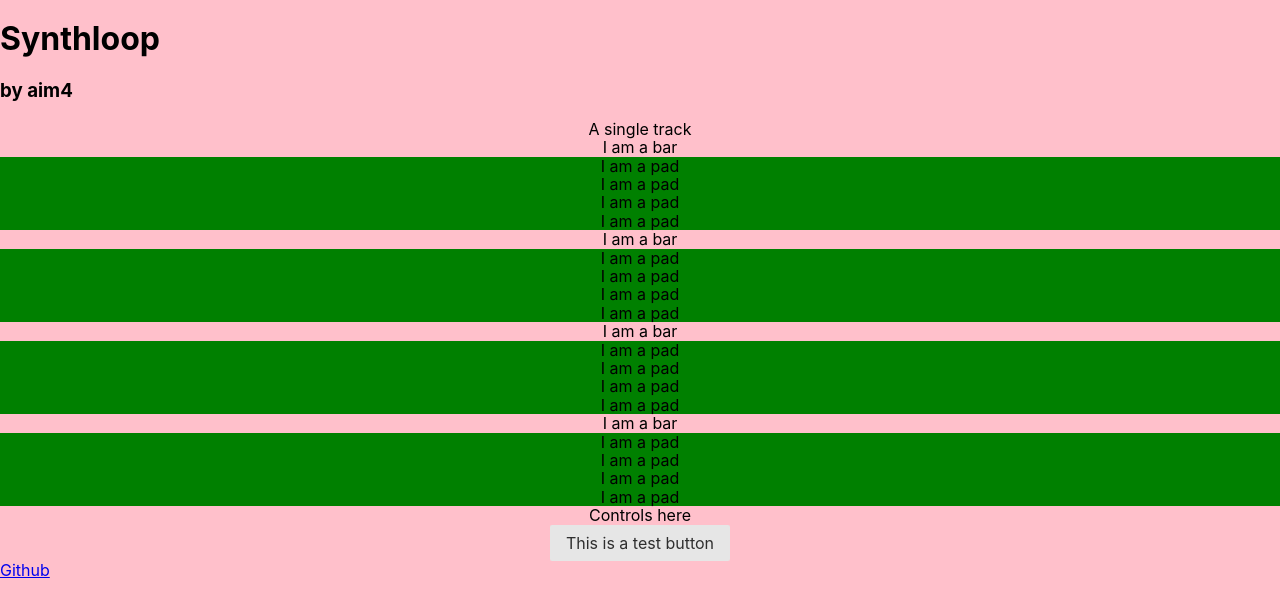
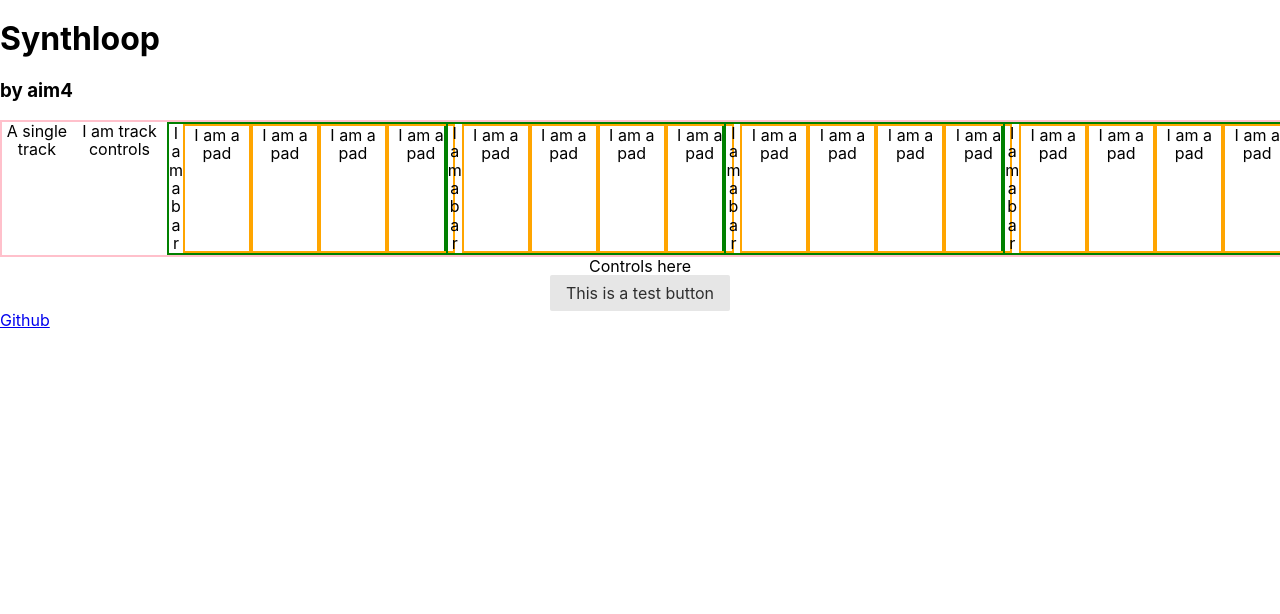
Before and after one commit to aim4/synthloop, a React (Create React App) app: page / in a window 1280 px wide. Shown: the top 614 px of the page. Built offline with nearby package versions, Linux system fonts and the light colour scheme.

Commit message:
Add basic styling for TrackList and sub components, removing pure.css grids

```diff
--- a/src/App.js
+++ b/src/App.js
@@ -1,6 +1,5 @@
 import React from 'react';
 import './css/App.css';
-import './css/styles.css';
 import MainControls from './components/MainControls.js';
 import TrackList from './components/TrackList.js';
 
--- a/src/components/Bar.js
+++ b/src/components/Bar.js
@@ -1,19 +1,20 @@
 import React, { Component } from 'react';
 import Pad from './Pad.js';
 import * as CONST from '../constants.js';
+import '../css/Bar.css';
 
 class Bar extends Component {
     render() {
         const pads = [];
         for (let i = 0; i < CONST.NUM_PADS_PER_BAR; i++) {
             pads.push((
-                <Pad key={i}></Pad>
+                <Pad key={i} className=""></Pad>
             ));
         }
 
         // TODO add pad-active class if pad is active
         return (
-            <div className="bar">
+            <div className={'Bar'}>
                 I am a bar
                 {pads}
             </div>
--- a/src/components/Pad.js
+++ b/src/components/Pad.js
@@ -1,4 +1,5 @@
 import React, { Component } from 'react';
+import '../css/Pad.css';
 
 class Pad extends Component {
     state = {
@@ -15,8 +16,9 @@ class Pad extends Component {
     render() {
         // TODO add pad-active class if pad is active
         return (
-            <div className="pad">
-                I am a pad
+            <div className="Pad">
+                <span>I am a pad</span>
+                {/* I am a pad */}
             </div>
         );
     }
--- a/src/components/Track.js
+++ b/src/components/Track.js
@@ -1,6 +1,8 @@
 import React, { Component } from 'react';
 import Bar from './Bar.js';
+import TrackControls from './TrackControls.js';
 import * as CONST from '../constants.js';
+import '../css/Track.css';
 
 class Track extends Component {
     constructor(props) {
@@ -30,8 +32,9 @@ class Track extends Component {
         }
 
         return (
-            <div className="track">
+            <div className={'Track'}>
                 A single track
+                <TrackControls></TrackControls>
                 {bars}
             </div>
         );
--- a/src/components/TrackList.js
+++ b/src/components/TrackList.js
@@ -1,5 +1,6 @@
 import React, { Component } from 'react';
 import Track from './Track.js';
+import '../css/TrackList.css';
 
 class TrackList extends Component {
     state = {
@@ -10,7 +11,7 @@ class TrackList extends Component {
 
     render() {
         return (
-            <div className="track-list">
+            <div className={'TrackList'}>
                 {
                     this.state.tracks.map((track) => (
                         <Track track={track} key={track.id}></Track>
--- a/src/css/App.css
+++ b/src/css/App.css
@@ -1,3 +1,9 @@
 .App {
+  width: 100%;
+  height: 100%;
   text-align: center;
 }
+
+div {
+  word-break: break-word;
+}
--- /dev/null
+++ b/src/css/Bar.css
@@ -0,0 +1,7 @@
+.Bar {
+    min-width: 16rem;
+    min-height: 2rem;
+    display: flex;
+    flex-direction: row;
+    border: 2px solid green;
+}
--- /dev/null
+++ b/src/css/Pad.css
@@ -0,0 +1,5 @@
+.Pad {
+    min-width: 4rem;
+    min-height: 4rem;
+    border: 2px solid orange;
+}
--- /dev/null
+++ b/src/css/Track.css
@@ -0,0 +1,8 @@
+.Track {
+    width: 100%;
+    height: 100%;
+    min-height: 3rem;
+    display: flex;
+    flex-direction: row;
+    border: 2px solid pink;
+}
--- /dev/null
+++ b/src/css/TrackList.css
@@ -0,0 +1,7 @@
+.TrackList {
+    width: 100%;
+    height: 100%;
+    display: flex;
+    flex-direction: column;
+    justify-content: space-evenly;
+}
--- a/src/css/index.css
+++ b/src/css/index.css
@@ -1,4 +1,6 @@
 body {
+  width: 100%;
+  height: 100%;
   margin: 0;
   font-family: -apple-system, BlinkMacSystemFont, 'Segoe UI', 'Roboto', 'Oxygen',
     'Ubuntu', 'Cantarell', 'Fira Sans', 'Droid Sans', 'Helvetica Neue',
--- a/src/css/styles.css
+++ /dev/null
@@ -1,7 +0,0 @@
-body {
-    background-color: pink;
-}
-
-.pad {
-    background-color: green;
-}
```
Also changed, not shown: 1 other file (tests, documents, lock files or other folders).
